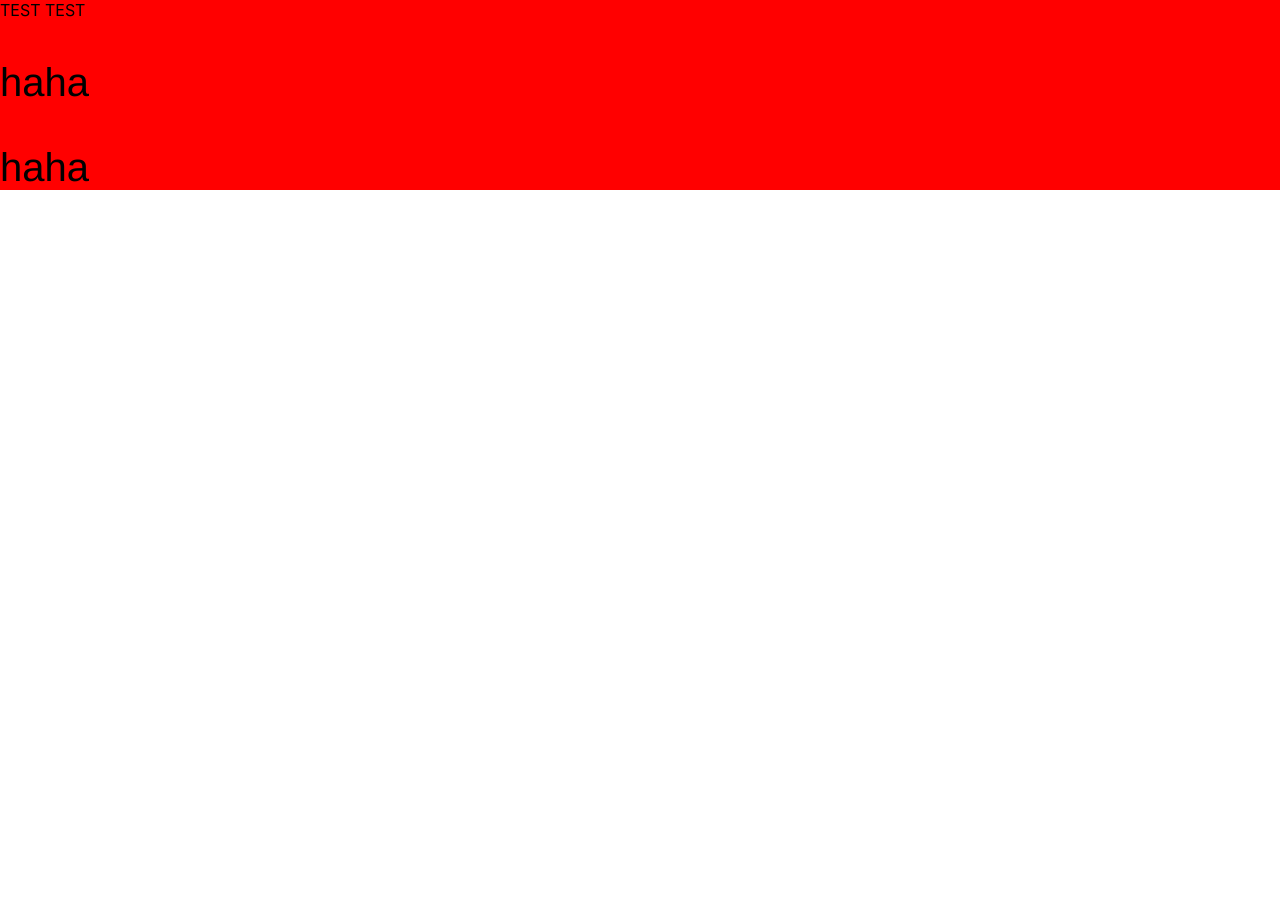
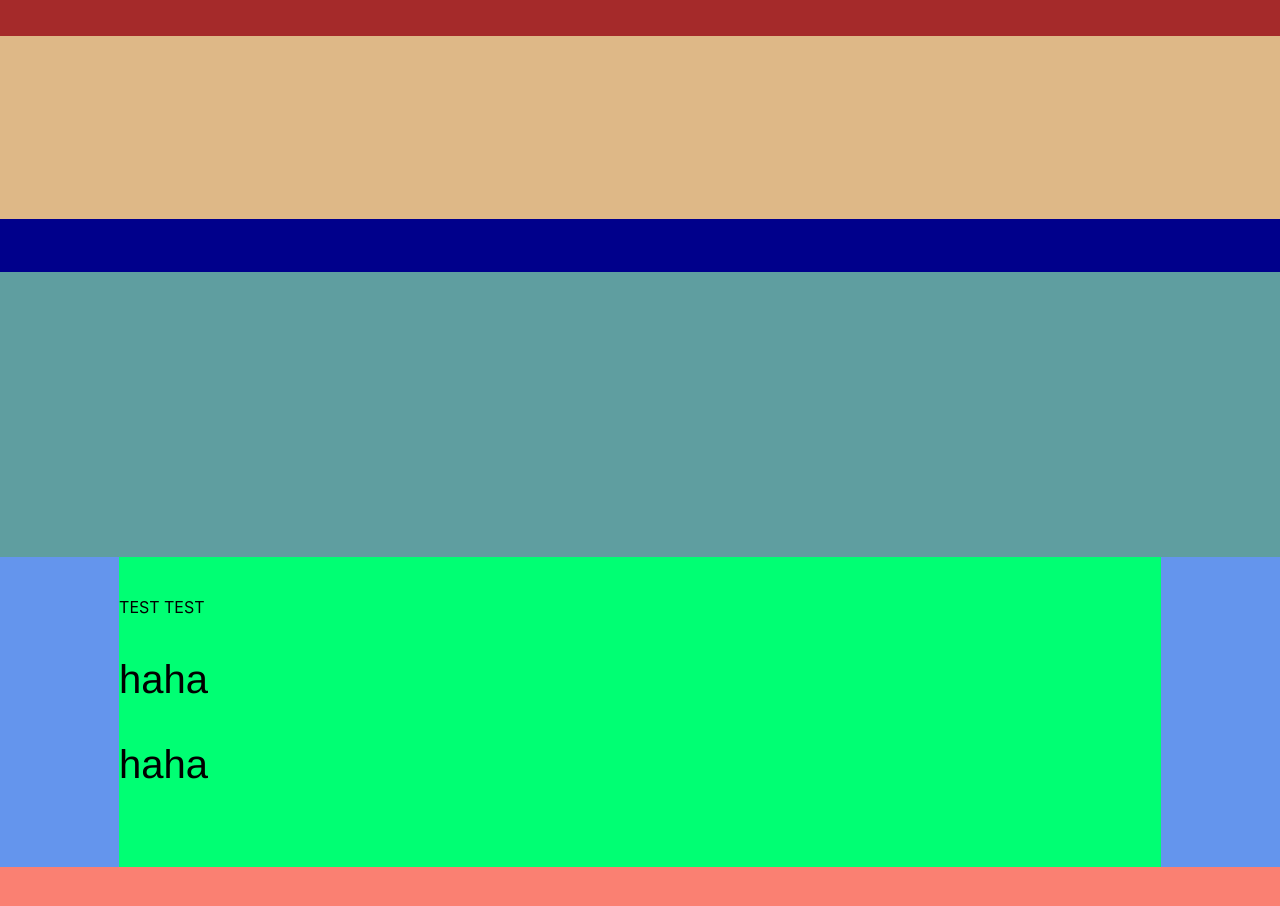
Before and after one commit to 22hours/daedeok-web, a Next.js app: page / in a window 1280 px wide. Shown: the top 906 px of the page. Before the commit the page ends 800 px from the top, so only its background shows below. Built offline with nearby package versions, Linux system fonts and the light colour scheme.

Commit message:
[STYLE] : #10 - PC LAYOUT 틀 작성

```diff
--- /dev/null
+++ b/components/layout/GlobalLayout.module.scss
@@ -0,0 +1,61 @@
+// GlobalLayout.module
+// LAYOUT 사이즈 참고
+// https://github.com/22hours/daedeok-web/wiki/GLOBAL-LAYOUT-%EB%B9%84%EC%9C%A8
+@import "styles/meta.scss";
+
+$stripe_height: 36px;
+$header_height: 236px;
+$nav_height: 53px;
+$banner_height: 285px;
+$article_height: auto;
+$footer_height: 196px;
+
+.container {
+    display: flex;
+    flex-direction: column;
+    min-height: 100vh;
+}
+
+.stripe {
+    overflow: hidden;
+    height: $stripe_height;
+    background-color: brown;
+}
+
+.header {
+    height: $header_height;
+    overflow: hidden;
+    background-color: burlywood;
+    display: flex;
+    flex-direction: column;
+    .head {
+        flex-grow: 1;
+    }
+    .nav {
+        background-color: darkblue;
+        height: $nav_height;
+    }
+}
+
+.banner {
+    background-color: cadetblue;
+    height: $banner_height;
+}
+
+.article {
+    flex-grow: 1;
+    background-color: cornflowerblue;
+    display: grid;
+    grid-template-columns: 0.8fr 7fr 0.8fr;
+    .main_article {
+        padding-top: 40px;
+        padding-bottom: 40px;
+        background-color: rgb(0, 255, 115);
+        height: 100%;
+    }
+}
+
+.footer {
+    background-color: salmon;
+    height: $footer_height;
+}
--- /dev/null
+++ b/components/layout/GlobalLayout.tsx
@@ -0,0 +1,33 @@
+type Props = {
+    children: JSX.Element | JSX.Element[];
+    isBannerHide?: boolean;
+};
+
+import style from "./GlobalLayout.module.scss";
+
+// 띠          2 : 100		    36px
+// 헤더		    11 : 100		196px
+// 메뉴		    3 : 100			53px
+// 배너		    16 : 100		285px
+// 아티클        47:100			1014(가변)
+// 푸터         11 : 100		196
+
+const GlobalLayout = ({ children, isBannerHide }: Props) => {
+    return (
+        <div className={style.container}>
+            <div className={style.stripe}></div>
+            <div className={style.header}>
+                <div className={style.head}></div>
+                <div className={style.nav}></div>
+            </div>
+            {!isBannerHide && <div className={style.banner}></div>}
+            <div className={style.article}>
+                <div></div>
+                <article className={style.main_article}>{children}</article>
+                <div></div>
+            </div>
+            <div className={style.footer}></div>
+        </div>
+    );
+};
+export default GlobalLayout;
--- a/components/test.module.scss
+++ b/components/test.module.scss
@@ -1,5 +1,5 @@
+@import "styles/meta.scss";
 .bodybody {
-    background-color: red !important;
 }
 .tt {
     font-family: "Franklin Gothic Medium", "Arial Narrow", Arial, sans-serif;
--- a/pages/index.tsx
+++ b/pages/index.tsx
@@ -1,3 +1,5 @@
+import GlobalLayout from "components/layout/GlobalLayout";
+
 import React from "react";
 import Test from "components/test";
 
@@ -11,3 +13,4 @@ export default function Home() {
         </div>
     );
 }
+Home.Layout = (page: any) => <GlobalLayout>{page}</GlobalLayout>;
--- /dev/null
+++ b/styles/meta.scss
@@ -0,0 +1,21 @@
+$breakpoint-mobile: 400px;
+$breakpoint-tablet: 800px;
+$breakpoint-desktop: 1024px;
+
+@mixin mobile {
+    @media (min-width: #{$breakpoint-mobile}) and (max-width: #{$breakpoint-tablet - 1px}) {
+        @content;
+    }
+}
+
+@mixin tablet {
+    @media (min-width: #{$breakpoint-tablet}) and (max-width: #{$breakpoint-desktop - 1px}) {
+        @content;
+    }
+}
+
+@mixin desktop {
+    @media (min-width: #{$breakpoint-desktop}) {
+        @content;
+    }
+}
```
Also changed, not shown: 1 other file (tests, documents, lock files or other folders).
